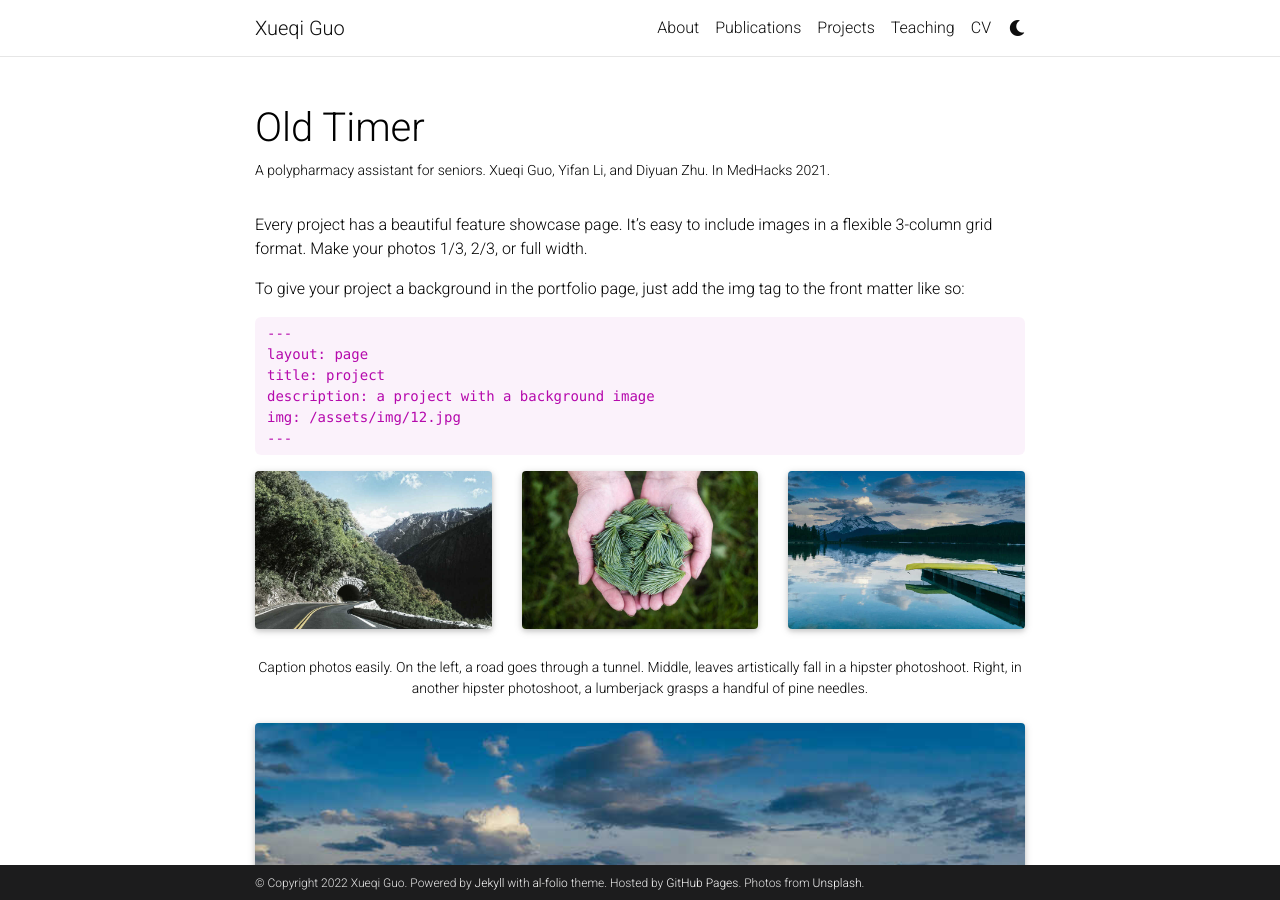
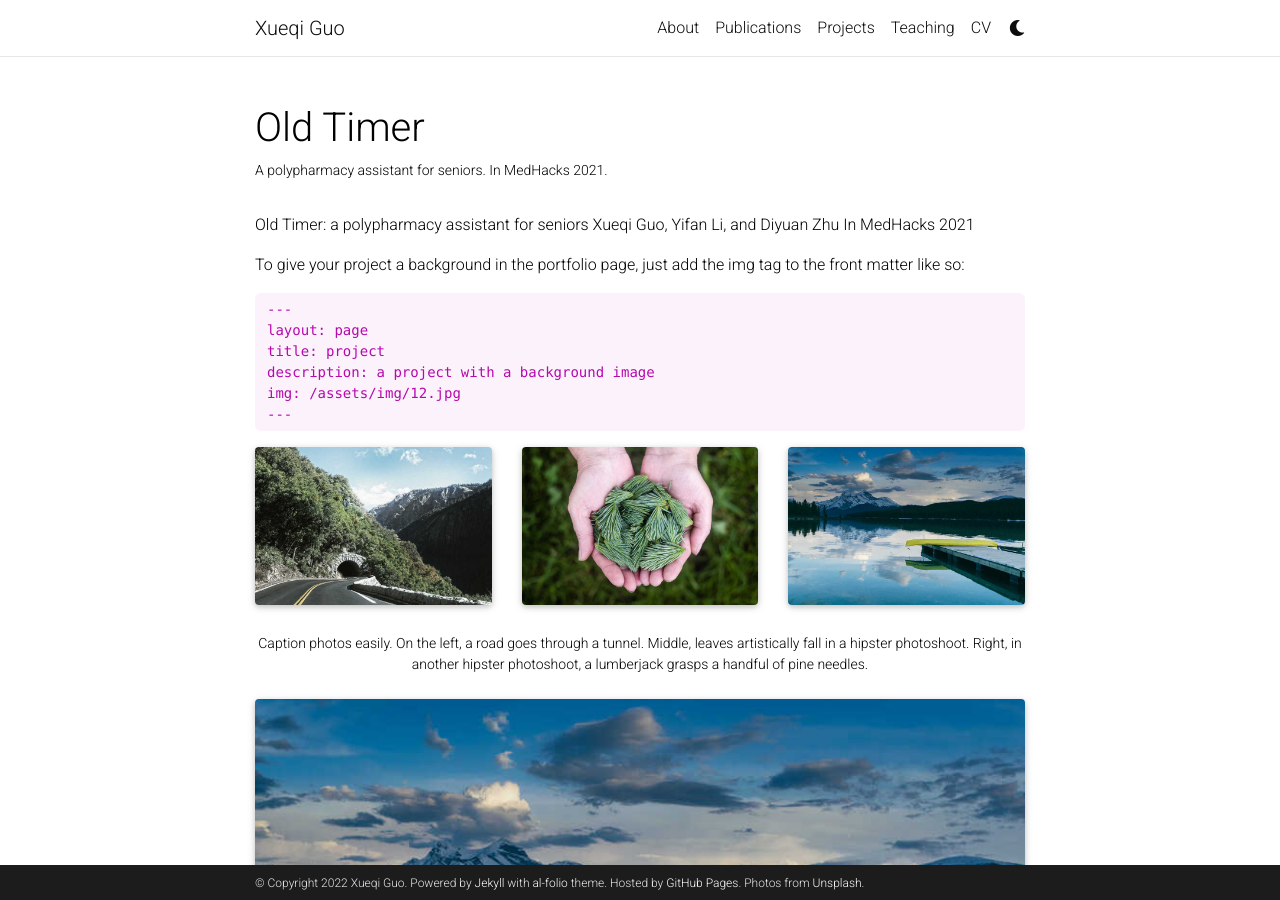
Before and after one commit to gxq1998/gxq1998.github.io, a Jekyll site: the page built from _projects/2_project.md, in a window 1280 px wide and 900 px high. Built offline with Jekyll 4.4.1, drawn with Linux system fonts in a browser that asks for light colours; full-size pictures stand in for the smaller copies a plugin makes; comment, search, counter and statistics services are not loaded; a style sheet for code colours, icons or effects is not loaded.

Commit message:
Update 2_project.md

```diff
--- a/_projects/2_project.md
+++ b/_projects/2_project.md
@@ -1,15 +1,15 @@
 ---
 layout: page
 title: Old Timer
-description: A polypharmacy assistant for seniors. Xueqi Guo, Yifan Li, and Diyuan Zhu. In MedHacks 2021.
+description: A polypharmacy assistant for seniors. In MedHacks 2021.
 img: assets/img/3.jpg
 importance: 2
 category: work
 ---
 
-Every project has a beautiful feature showcase page.
-It's easy to include images in a flexible 3-column grid format.
-Make your photos 1/3, 2/3, or full width.
+Old Timer: a polypharmacy assistant for seniors
+Xueqi Guo, Yifan Li, and Diyuan Zhu
+In MedHacks 2021
 
 To give your project a background in the portfolio page, just add the img tag to the front matter like so:
 
```
